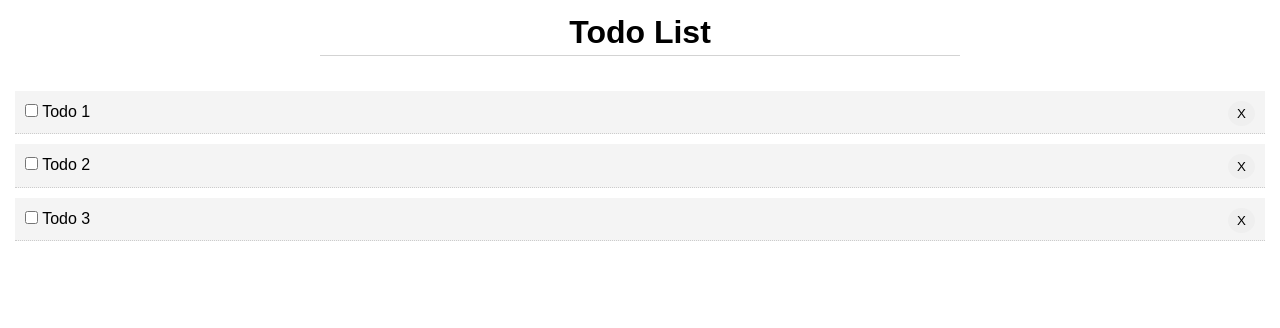
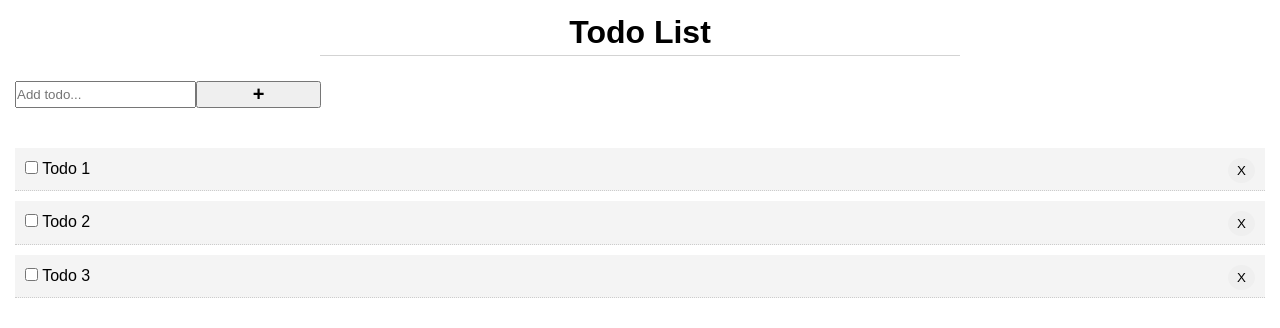
Before and after one commit to ramos-codes/vue_crashCourse, a Vue app: page / in a window 1280 px wide. Shown: the top 328 px of the page. Built offline with nearby package versions, Linux system fonts and the light colour scheme.

Commit message:
add records to state

```diff
--- a/package.json
+++ b/package.json
@@ -8,7 +8,9 @@
     "lint": "vue-cli-service lint"
   },
   "dependencies": {
+    "axios": "^0.19.2",
     "core-js": "^3.6.4",
+    "uuid": "^8.0.0",
     "vue": "^2.6.11"
   },
   "devDependencies": {
--- a/src/App.vue
+++ b/src/App.vue
@@ -1,6 +1,7 @@
 <template>
   <div id="app">
     <Header />
+    <AddTodoItem v-on:add-todo="addTodo"/>
     <Todos v-bind:todos="todos" v-on:del-todo="deleteTodo"/>
   </div>
 </template>
@@ -8,6 +9,7 @@
 <script>
 import Todos from './components/Todos';
 import Header from './components/layout/Header';
+import AddTodoItem from './components/AddTodoItem';
 
 const todosArr = [
   {
@@ -31,7 +33,8 @@ export default {
   name: 'App',
   components: {
     Todos,
-    Header
+    Header,
+    AddTodoItem
   },
   data() {
     return {
@@ -40,7 +43,10 @@ export default {
   },
   methods: {
     deleteTodo(id) {
-      this.todos= this.todos.filter(todo => todo.id !== id);
+      this.todos = this.todos.filter(todo => todo.id !== id);
+    },
+    addTodo(newTodo) {
+      this.todos = [...this.todos, newTodo]
     }
   }
 }
--- /dev/null
+++ b/src/components/AddTodoItem.vue
@@ -0,0 +1,56 @@
+<template>
+    <div class="form-box">
+        <form class="add-todo-form" @submit="addTodo">
+            <input type="text" name="title" placeholder="Add todo..." class="todo-input inp" v-model="title">
+            <input type="submit" value="+" class="submit btn inpt" >
+        </form>
+    </div>
+</template>
+
+<script>
+import { v4 } from 'uuid';
+
+export default {
+    name: "AddTodoItem",
+    data() {
+        return {
+            title: ''
+        }
+    },
+    methods: {
+        addTodo(e) {
+            e.preventDefault();
+
+            console.log(this.title)
+            const newTodo = {
+                id: v4(),
+                title: this.title,
+                completed: false
+            }
+
+            // Send to parent
+            this.$emit('add-todo', newTodo);
+            this.title = ''
+        }
+    }
+}
+</script>
+
+<style scoped>
+    .form-box {
+        padding: 15px;
+    }
+    .add-todo-form {
+        display: flex;
+    }
+
+    .todo-input-form {
+        width: 90%;
+    }
+
+    .submit {
+        width: 10%;
+        font-weight: bolder;
+        font-size: 20px;
+    }
+</style>
```
Also changed, not shown: 1 other file (tests, documents, lock files or other folders).
